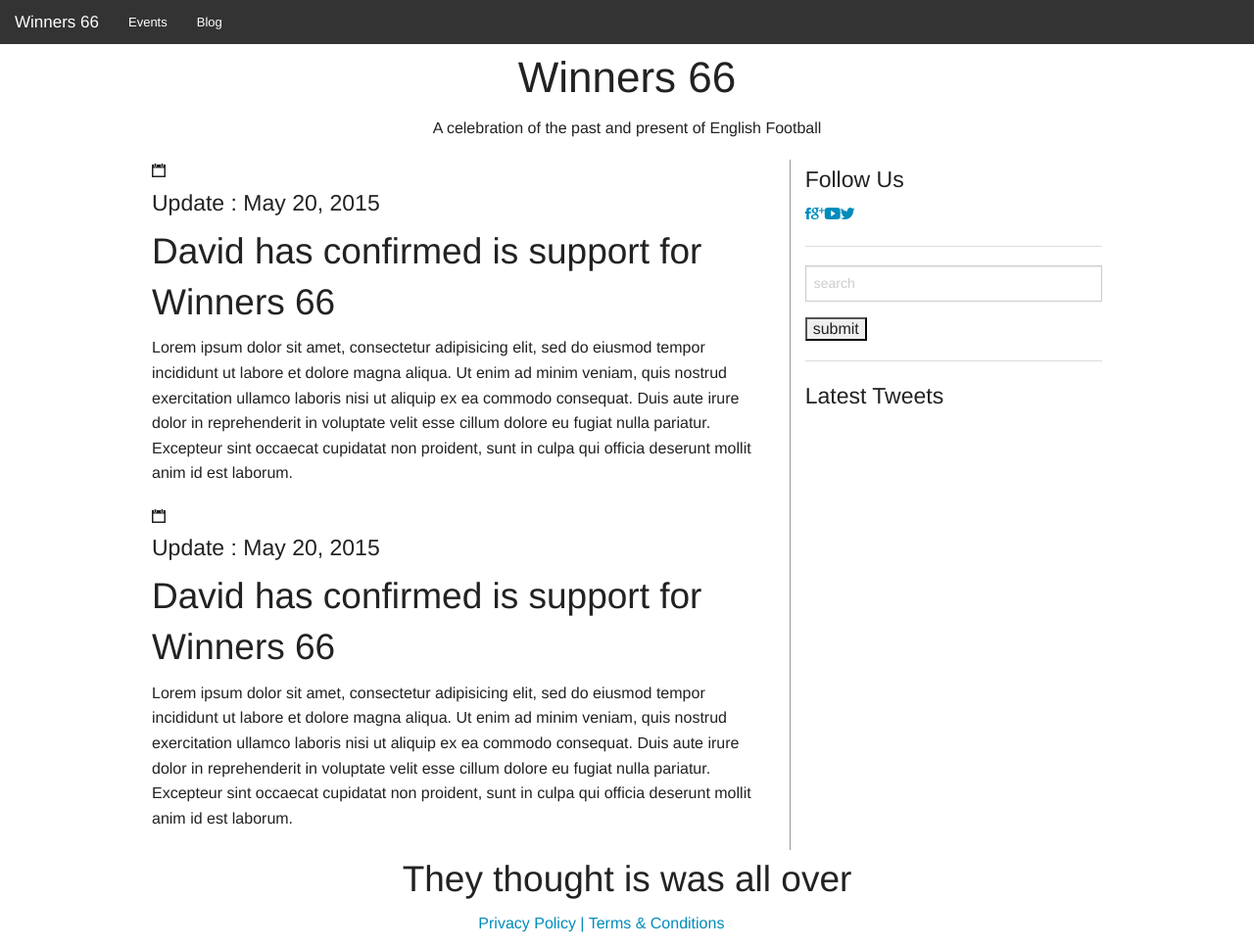
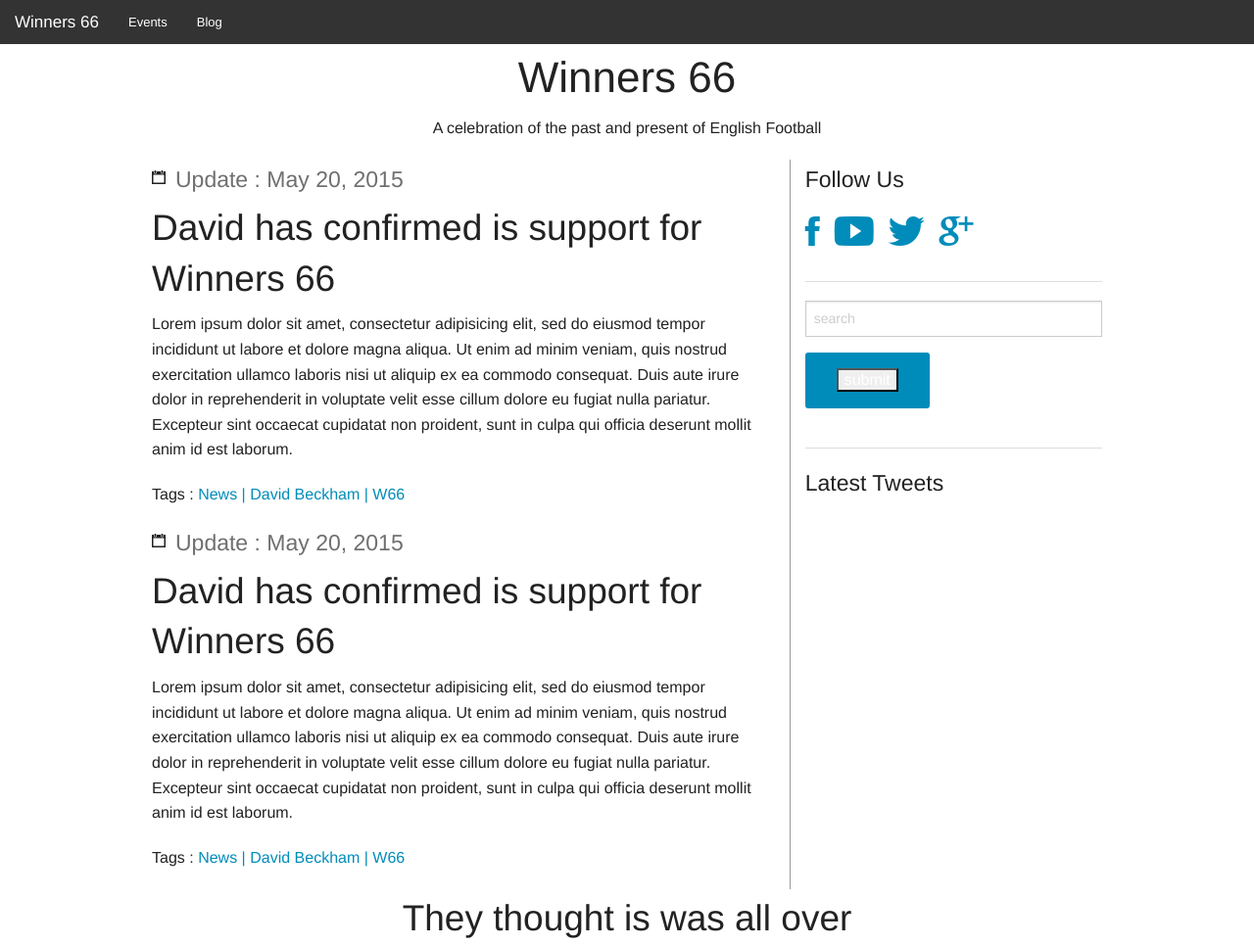
Before and after one commit to Ane2/winners_66, a plain HTML site: page blog-template.html in a window 1280 px wide. Shown: the top 966 px of the page at 98% size. Drawn offline with nearby package versions, Linux system fonts and the light colour scheme.

Commit message:
Fixed blog stream, calendar logo and various other links etc

```diff
--- a/blog-template.html
+++ b/blog-template.html
@@ -3,7 +3,7 @@
   <head>
     <meta charset="utf-8">
     <meta name="viewport" content="width=device-width, initial-scale=1.0">
-    <title>Winners 66 | Home</title>
+    <title>Winners 66 | Blog</title>
     <link rel="stylesheet" href="/stylesheets/normalize.css">
     <link rel="stylesheet" href="/stylesheets/foundation.min.css">
     <link rel="stylesheet" href="/stylesheets/main.css">
@@ -16,7 +16,7 @@
     <nav data-topbar="" role="navigation" class="top-bar">
       <ul class="title-area">
         <li class="name">
-          <h1><a href="#">Winners 66</a></h1>
+          <h1><a href="/">Winners 66</a></h1>
         </li>
         <!-- Remove the class "menu-icon" to get rid of menu icon. Take out "Menu" to just have icon alone-->
         <li class="toggle-topbar menu-icon"><a href="#"><span>Menu</span></a></li>
@@ -25,7 +25,7 @@
         <!-- Left Nav Section-->
         <ul class="left">
           <li><a href="#">Events</a></li>
-          <li><a href="#">Blog</a></li>
+          <li><a href="/blog-template.html">Blog</a></li>
         </ul>
       </section>
     </nav>
@@ -36,42 +36,45 @@
       </section>
     </head>
     <main class="row">
-      <section class="blog-post medium-8 columns"><i class="ion-calendar"></i>
-        <h4>Update : May 20, 2015</h4>
-        <h2>David has confirmed is support for Winners 66</h2>
-        <p>
-          Lorem ipsum dolor sit amet, consectetur adipisicing elit, sed do eiusmod tempor incididunt ut
-          labore et dolore magna aliqua. Ut enim ad minim veniam, quis nostrud exercitation ullamco laboris
-          nisi ut aliquip ex ea commodo consequat. Duis aute irure dolor in reprehenderit in voluptate velit
-          esse cillum dolore eu fugiat nulla pariatur. Excepteur sint occaecat cupidatat non proident,
-          sunt in culpa qui officia deserunt mollit anim id est laborum.
-
-        </p>
+      <section class="blog-post-wrap medium-8 columns">
+        <article class="blog-post"><i class="ion-calendar"></i>
+          <h4 class="subheader">Update : May 20, 2015</h4>
+          <h2>David has confirmed is support for Winners 66</h2>
+          <p>
+            Lorem ipsum dolor sit amet, consectetur adipisicing elit, sed do eiusmod tempor incididunt ut
+            labore et dolore magna aliqua. Ut enim ad minim veniam, quis nostrud exercitation ullamco laboris
+            nisi ut aliquip ex ea commodo consequat. Duis aute irure dolor in reprehenderit in voluptate velit
+            esse cillum dolore eu fugiat nulla pariatur. Excepteur sint occaecat cupidatat non proident,
+            sunt in culpa qui officia deserunt mollit anim id est laborum.
+          </p>
+          <p>Tags : <a href="#">News | </a><a href="#">David Beckham | </a><a href="#">W66 </a></p>
+        </article>
+        <article class="blog-post"><i class="ion-calendar"></i>
+          <h4 class="subheader">Update : May 20, 2015</h4>
+          <h2>David has confirmed is support for Winners 66</h2>
+          <p>
+            Lorem ipsum dolor sit amet, consectetur adipisicing elit, sed do eiusmod tempor incididunt ut
+            labore et dolore magna aliqua. Ut enim ad minim veniam, quis nostrud exercitation ullamco laboris
+            nisi ut aliquip ex ea commodo consequat. Duis aute irure dolor in reprehenderit in voluptate velit
+            esse cillum dolore eu fugiat nulla pariatur. Excepteur sint occaecat cupidatat non proident,
+            sunt in culpa qui officia deserunt mollit anim id est laborum.
+          </p>
+          <p>Tags : <a href="#">News | </a><a href="#">David Beckham | </a><a href="#">W66 </a></p>
+        </article>
       </section>
       <aside class="medium-4 columns">
         <h4>Follow Us</h4>
-        <div class="social-btn"><a href="#"><i class="ion-social-facebook"></i></a><a href="#"><i class="ion-social-googleplus"></i></a><a href="#"><i class="ion-social-youtube"></i></a><a href="#"><i class="ion-social-twitter"></i></a></div>
+        <div class="social-btn"><a href="#"><i class="ion-social-facebook"></i></a><a href="#"><i class="ion-social-youtube"></i></a><a href="#"><i class="ion-social-twitter"></i></a><a href="#"><i class="ion-social-googleplus"></i></a></div>
         <hr>
         <form>
           <input type="text" placeholder="search">
-          <input type="submit" value="submit">
+          <button class="primary radius">
+            <input type="submit" value="submit">
+          </button>
         </form>
         <hr>
         <h4>Latest Tweets</h4>
       </aside>
-    </main>
-    <main class="row">
-      <section class="blog-post medium-8 columns"><i class="ion-calendar"></i>
-        <h4>Update : May 20, 2015</h4>
-        <h2>David has confirmed is support for Winners 66</h2>
-        <p>
-          Lorem ipsum dolor sit amet, consectetur adipisicing elit, sed do eiusmod tempor incididunt ut
-          labore et dolore magna aliqua. Ut enim ad minim veniam, quis nostrud exercitation ullamco laboris
-          nisi ut aliquip ex ea commodo consequat. Duis aute irure dolor in reprehenderit in voluptate velit
-          esse cillum dolore eu fugiat nulla pariatur. Excepteur sint occaecat cupidatat non proident,
-          sunt in culpa qui officia deserunt mollit anim id est laborum.
-        </p>
-      </section>
     </main>
     <!--imports footer    -->
     <footer>
--- a/sass/blog.sass
+++ b/sass/blog.sass
@@ -1,2 +1,14 @@
-.blog-post
-  border-right: 1px solid #999
+.blog-post-wrap
+  border-right:1px solid #999
+
+.ion-calendar
+    float: left
+    margin: 3px 10px 0 0
+
+.social-btn a i
+  margin-right: 15px
+  font-size: 40px
+
+@media screen and (max-width: 640px)
+  .ion-calendar
+    margin: 1px 10px 0 0
```
Also changed, not shown: index.html (+2 -2 lines), stylesheets/main.css, 2 other files.
